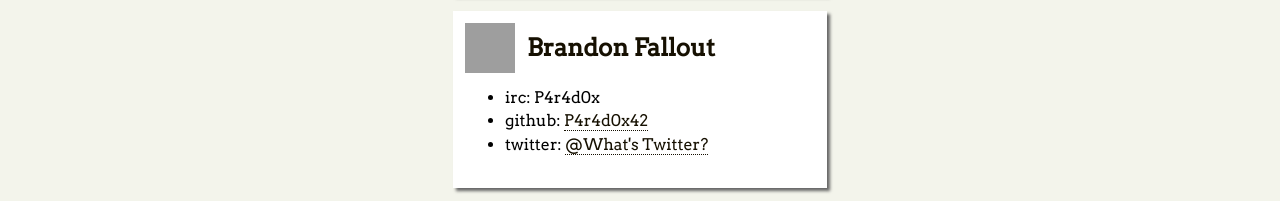
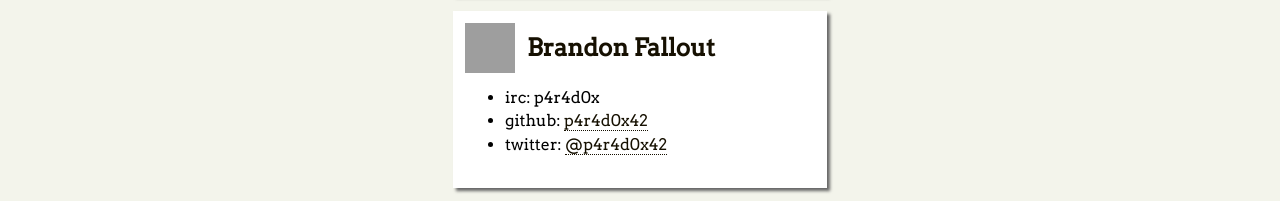
Before and after one commit to BeerAndCodeSeattle/BeerAndCode, a Jekyll site: the page built from people.html, in a window 1280 px wide. Shown: the part 1834-2035 px from the top of the page. Built offline with Jekyll 4.4.1, drawn with Linux system fonts in a browser that asks for light colours; Markdown is read by kramdown in place of the engine named in the settings; some of the changed lines change nothing that is shown; grey boxes are pictures that could not be loaded.

Commit message:
Edited people.html via GitHub

```diff
--- a/people.html
+++ b/people.html
@@ -71,9 +71,9 @@ title: People
 
 {% assign person_name = "Brandon Fallout" %}
 {% assign person_gravatar = "ed34e4182189aa5281f38b517e6f8431" %}
-{% assign person_irc = "P4r4d0x" %}
-{% assign person_twitter = "What's Twitter?" %}
-{% assign person_github = "P4r4d0x42" %}
+{% assign person_irc = "p4r4d0x" %}
+{% assign person_twitter = "p4r4d0x42" %}
+{% assign person_github = "p4r4d0x42" %}
 {% assign person_github2 = null %}
 {% include person.html %}
 
```
